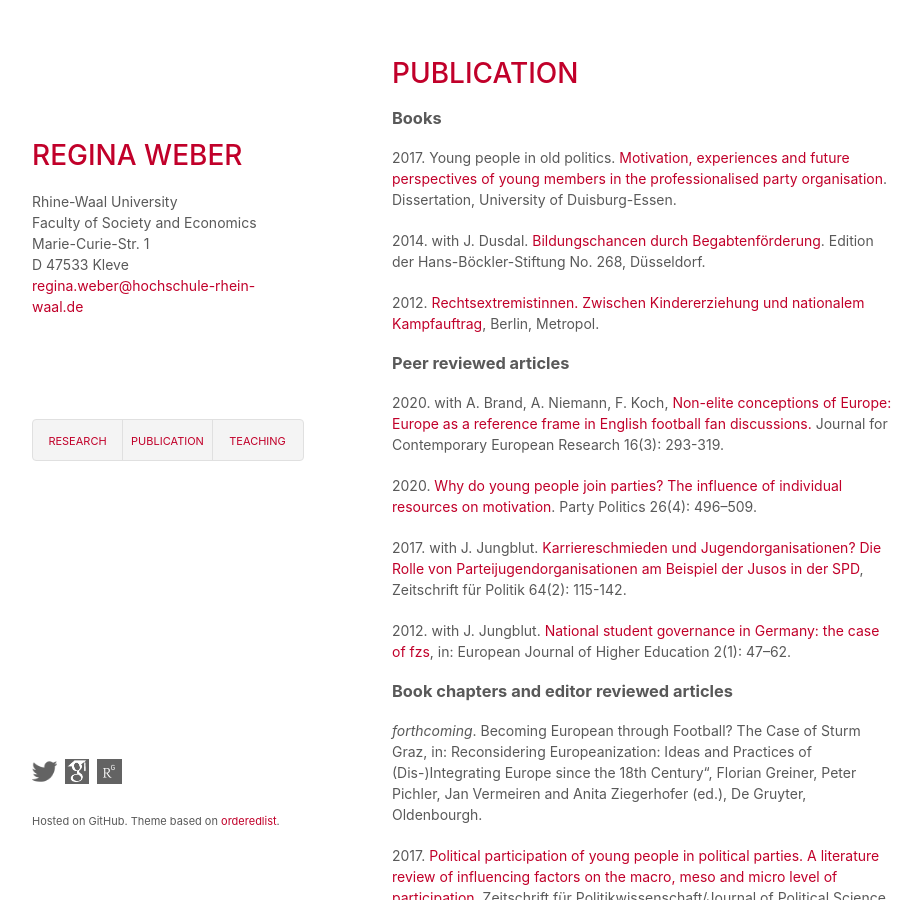
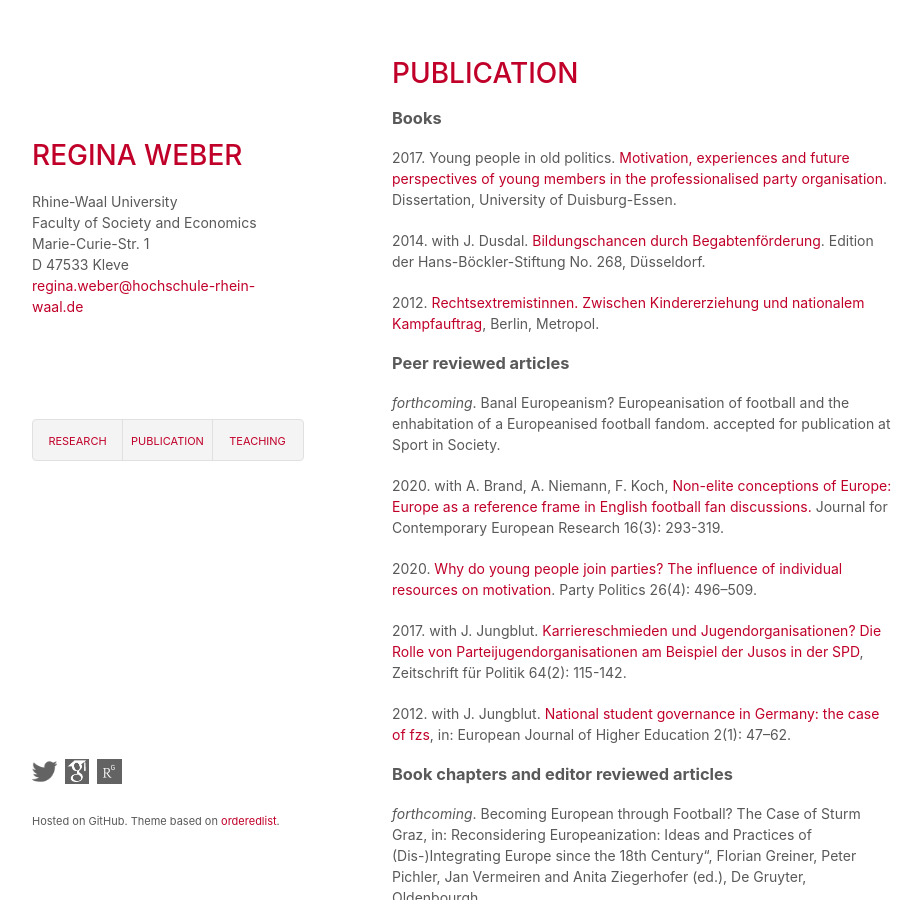
Before and after one commit to robertocabreratapia/robertocabreratapia.github.io, a Jekyll site: the page built from publication.html, in a window 1280 px wide and 900 px high. Shown: the whole window, without its empty margins (178-1099 px from the left). Built offline with Jekyll 4.4.1, drawn with Linux system fonts in a browser that asks for light colours.

Commit message:
Update publication.html

```diff
--- a/publication.html
+++ b/publication.html
@@ -8,6 +8,7 @@ layout: default
  <p>2012. <a href="http://metropol-verlag.de/produkt/regina-weber-rechtsextremistinnen/">Rechtsextremistinnen. Zwischen Kindererziehung und nationalem Kampfauftrag</a>, Berlin, Metropol.</p>
 
 <h3>Peer reviewed articles</h3>
+ <p><em>forthcoming</em>. Banal Europeanism? Europeanisation of football and the enhabitation of a Europeanised football fandom. accepted for publication at Sport in Society.</p>
  <p>2020. with A. Brand, A. Niemann, F. Koch, <a href="https://doi.org/10.30950/jcer.v16i3.1089">Non-elite conceptions of Europe: Europe as a reference frame in English football fan discussions.</a> Journal for Contemporary European Research 16(3): 293-319.</p>
  <p>2020. <a href="http://journals.sagepub.com/doi/abs/10.1177/1354068818792576">Why do young people join parties? The influence of individual resources on motivation</a>. Party Politics 26(4): 496–509.</p>
  <p>2017. with J. Jungblut. <a href="https://www.nomos-elibrary.de/10.5771/0044-3360-2017-2-115/karriereschmieden-und-jugendorganisationen-jahrgang-64-2017-heft-2?hitid=0&amp;search-click">Karriereschmieden und Jugendorganisationen? Die Rolle von Parteijugendorganisationen am Beispiel der Jusos in der SPD</a>, Zeitschrift für Politik 64(2): 115-142.</p>
```
